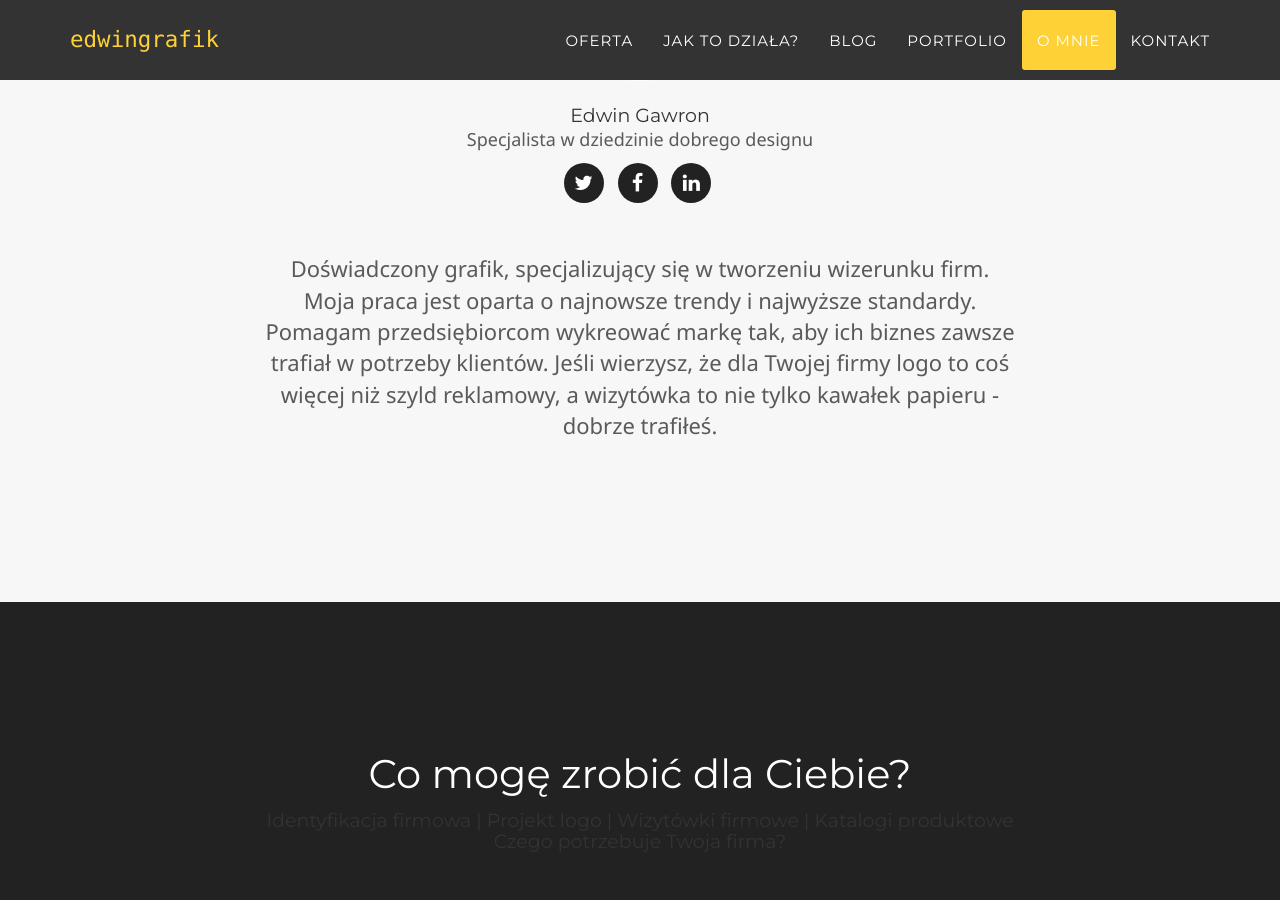
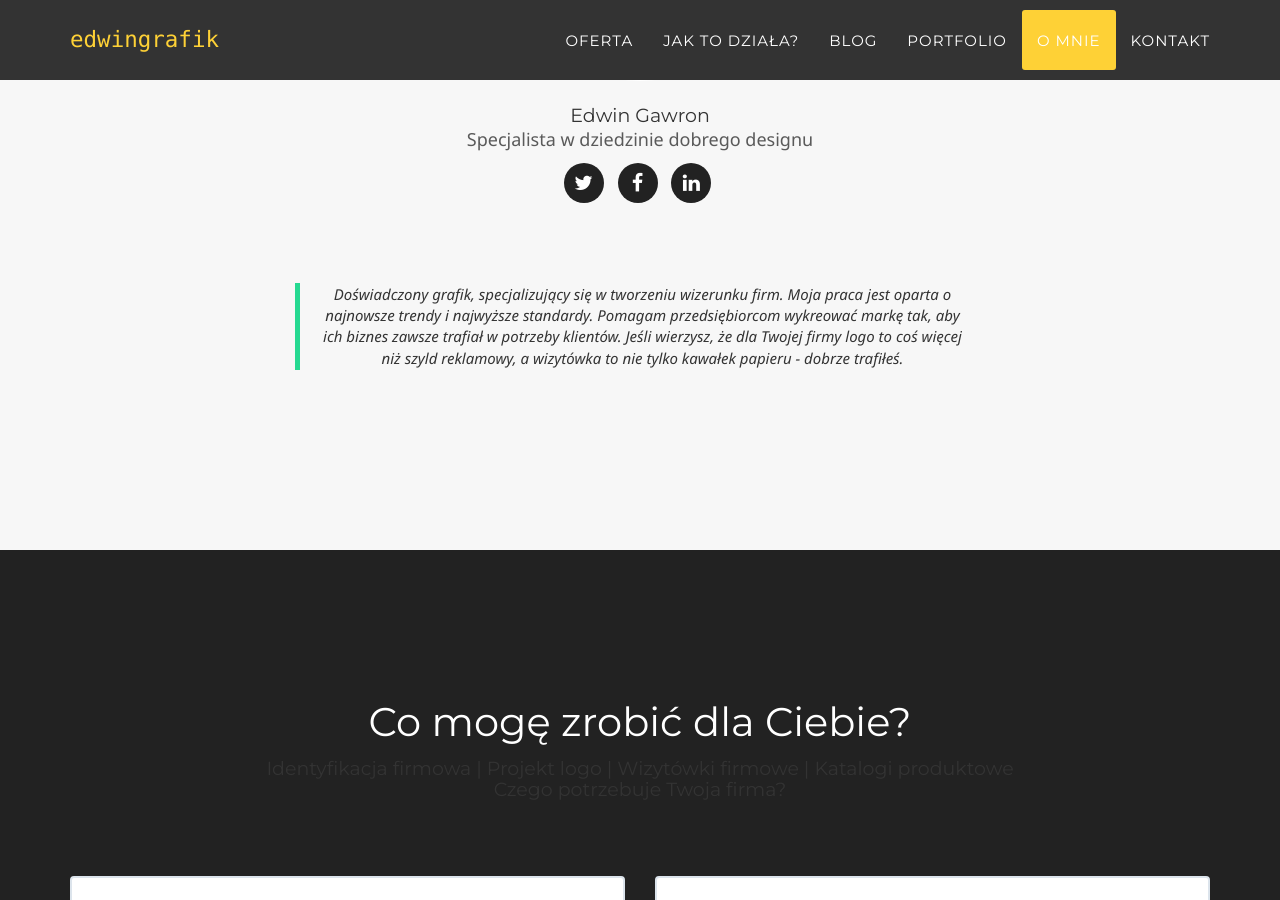
Before and after one commit to edwingrafik/edwingrafik.github.io, a Jekyll site: the page built from index.html, in a window 1280 px wide and 900 px high, scrolled down 5168 px. Built offline with Jekyll 4.4.1, drawn with Linux system fonts in a browser that asks for light colours; some web fonts are replaced.

Commit message:
Update team.html

```diff
--- a/_includes/team.html
+++ b/_includes/team.html
@@ -30,7 +30,7 @@
             </div>
             <div class="row">
                 <div class="col-lg-8 col-lg-offset-2 text-center">
-                    <p class="large text-muted">Doświadczony grafik, specjalizujący się w tworzeniu wizerunku firm. Moja praca jest oparta o najnowsze trendy i najwyższe standardy. Pomagam przedsiębiorcom wykreować markę tak, aby ich biznes zawsze trafiał w potrzeby klientów. Jeśli wierzysz, że dla Twojej firmy logo to coś więcej niż szyld reklamowy, a wizytówka to nie tylko kawałek papieru - dobrze trafiłeś.</p>
+                    <p class="large text-muted"><blockquote>Doświadczony grafik, specjalizujący się w tworzeniu wizerunku firm. Moja praca jest oparta o najnowsze trendy i najwyższe standardy. Pomagam przedsiębiorcom wykreować markę tak, aby ich biznes zawsze trafiał w potrzeby klientów. Jeśli wierzysz, że dla Twojej firmy logo to coś więcej niż szyld reklamowy, a wizytówka to nie tylko kawałek papieru - dobrze trafiłeś.</blockquote></p>
                 </div>
             </div>
         </div>
```
